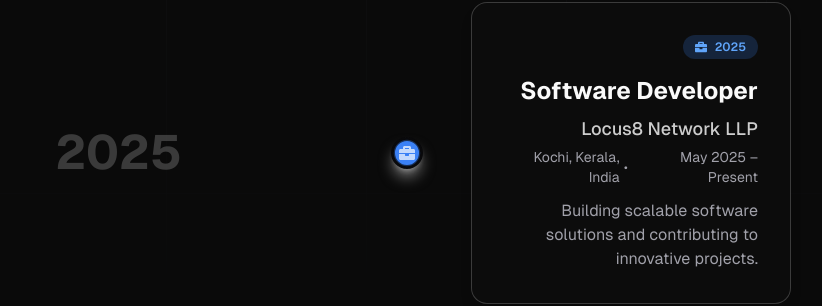
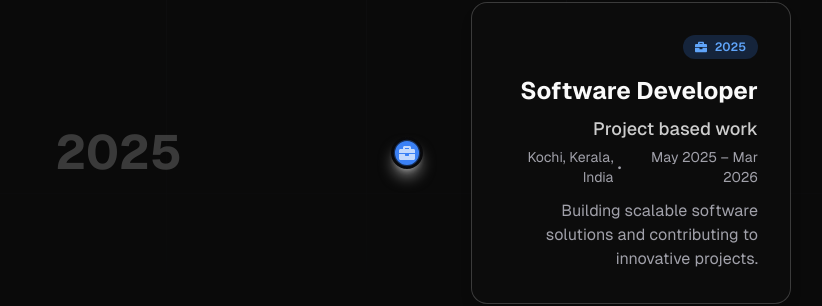
Before and after one commit to fithin-m/fithin-portfolio, a Next.js app: page /journey in a window 1280 px wide. Shown: the part 406-712 px from the top of the page, without its empty margins (233-1055 px from the left). Built offline with nearby package versions, Linux system fonts and the light colour scheme.

Commit message:
fix: update company name and employment period in journey data

```diff
--- a/app/(journey)/journey/page.jsx
+++ b/app/(journey)/journey/page.jsx
@@ -9,9 +9,9 @@
     id: 1,
     type: 'work',
     title: 'Software Developer',
-    company: 'Locus8 Network LLP',
+    company: 'Project based work',
     location: 'Kochi, Kerala, India',
-    period: 'May 2025 – Present',
+    period: 'May 2025 – Mar 2026',
     year: '2025',
     icon: FaBriefcase,
     description: 'Building scalable software solutions and contributing to innovative projects.',
```
